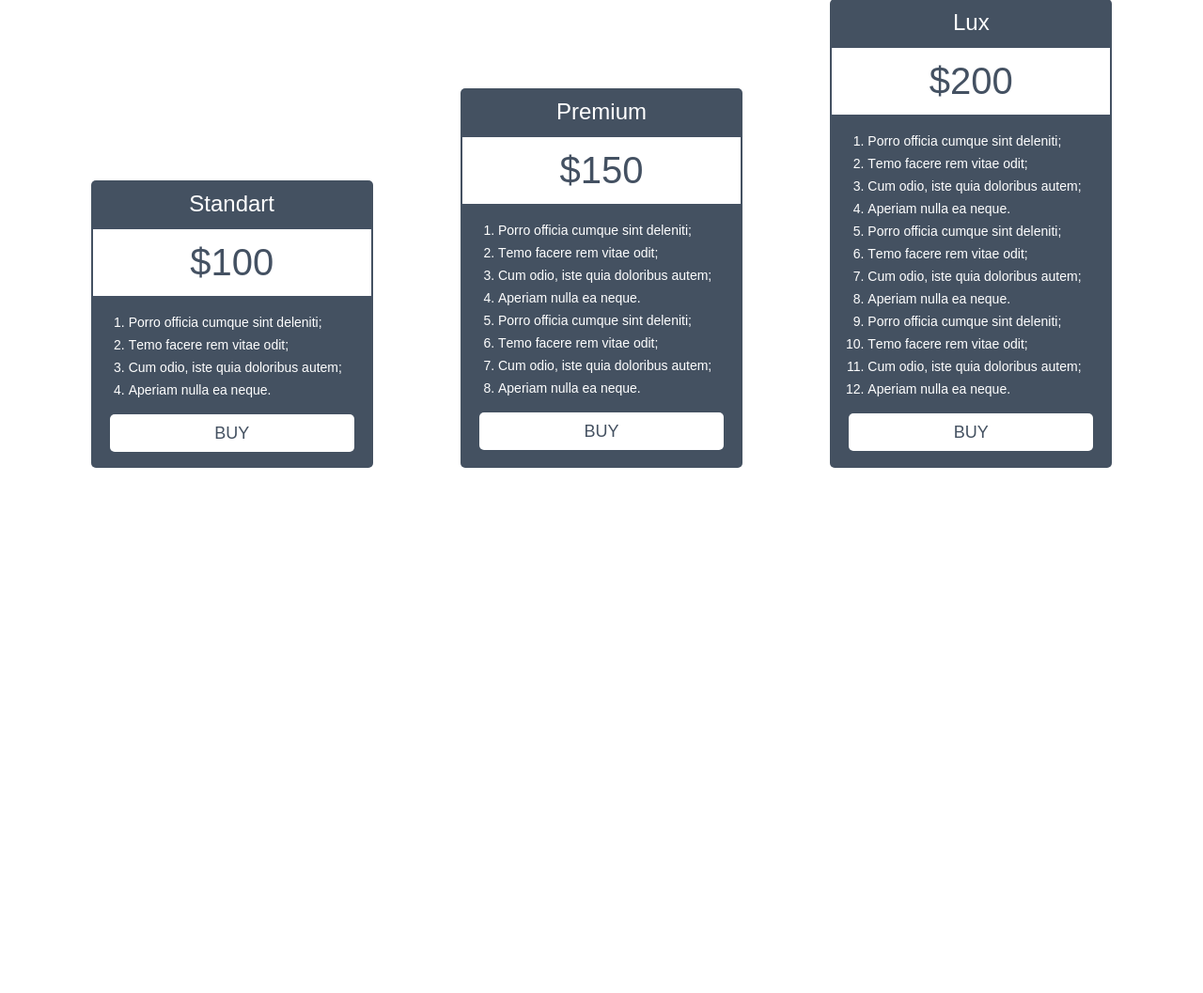
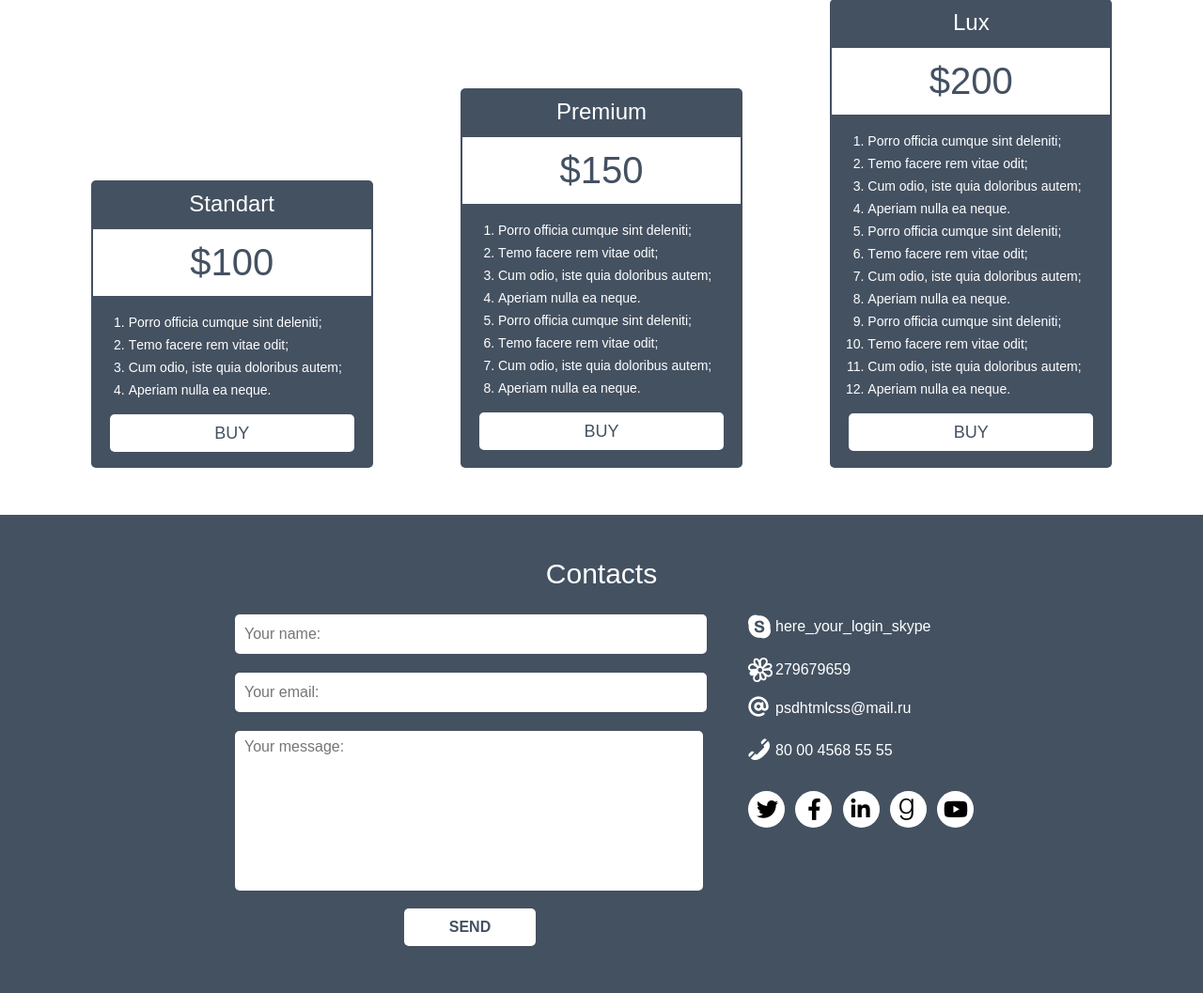
Before and after one commit to Jhon-Mosk/Portfolio, a PHP site: page / in a window 1280 px wide. Shown: the part 2103-3160 px from the top of the page at 94% size. Before the commit the page ends 2601 px from the top, so only its background shows below. Run offline with PHP 8.4, Linux system fonts and the light colour scheme; some libraries are stand-ins or nearby versions.

Commit message:
Added section "Contacts"

```diff
--- a/Simple_Landing_Page/index.html
+++ b/Simple_Landing_Page/index.html
@@ -5,6 +5,8 @@
     <meta charset="UTF-8">
     <meta name="viewport" content="width=device-width, initial-scale=1.0">
     <meta http-equiv="X-UA-Compatible" content="ie=edge">
+    <link rel="stylesheet" href="https://use.fontawesome.com/releases/v5.8.1/css/all.css"
+    integrity="sha384-50oBUHEmvpQ+1lW4y57PTFmhCaXp0ML5d60M1M7uH2+nqUivzIebhndOJK28anvf" crossorigin="anonymous">
     <link rel="stylesheet" href="styles/style.css">
     <title>Simple Landing Page</title>
 </head>
@@ -191,8 +193,33 @@
                 </article>
             </div>
         </section>
-        <section>
-
+        <section class="contact">
+            <h2 class="headline">Contacts</h2>
+            <div class="inputClientData">
+                <input type="text" placeholder="Your name:">
+                <input type="email" placeholder="Your email:">
+                <textarea class="message" placeholder="Your message:"></textarea>
+                <button>SEND</button>
+            </div>
+            <div class="socialContact">
+                <ul>
+                    <div class="sprites"></div>
+                    <li>here_your_login_skype</li>
+                    <div class="sprites"></div>
+                    <li>279679659</li>
+                    <div class="sprites"></div>
+                    <li>psdhtmlcss@mail.ru</li>
+                    <div class="sprites"></div>
+                    <li>80 00 4568 55 55</li>
+                </ul>
+                <div class="flexWrapSocial">
+                    <i class="fab fa-twitter"></i>
+                    <i class="fab fa-facebook-f"></i>
+                    <i class="fab fa-linkedin-in"></i>
+                    <i class="fab fa-goodreads-g"></i>
+                    <i class="fab fa-youtube"></i>
+                </div>
+            </div>
         </section>
         <footer>
 
--- a/Simple_Landing_Page/styles/style.css
+++ b/Simple_Landing_Page/styles/style.css
@@ -219,3 +219,121 @@ section {
   width: 300px;
   height: 499px;
 }
+.contact {
+  background-color: #445161;
+}
+.contact:after {
+  content: '';
+  clear: both;
+  display: block;
+}
+.contact .headline {
+  color: #ffffff;
+  margin-top: -5px;
+}
+.contact .inputClientData {
+  width: 500px;
+  float: left;
+  padding-left: 200px;
+}
+.contact .inputClientData input {
+  width: 490px;
+  height: 40px;
+  padding-left: 10px;
+  border: none;
+  border-radius: 5px;
+  margin-bottom: 20px;
+  color: #445162;
+  font-family: Arial, Helvetica, sans-serif;
+  font-size: 16px;
+}
+.contact .inputClientData textarea {
+  height: 166px;
+  width: 486px;
+  padding-left: 10px;
+  border: none;
+  border-radius: 5px;
+  margin-bottom: 20px;
+  color: #445162;
+  font-family: Arial, Helvetica, sans-serif;
+  font-size: 16px;
+  line-height: 30px;
+  resize: none;
+  margin-bottom: 15px;
+}
+.contact .inputClientData button {
+  width: 140px;
+  height: 40px;
+  background-color: #ffffff;
+  margin-left: 180px;
+  border: none;
+  border-radius: 5px;
+  color: #445162;
+  font-size: 16px;
+  font-weight: 600;
+  text-transform: uppercase;
+}
+.contact .socialContact {
+  width: 240px;
+  float: right;
+  padding-right: 194px;
+}
+.contact .socialContact ul {
+  list-style: none;
+  margin-top: 0px;
+  padding-left: 0;
+}
+.contact .socialContact ul .sprites {
+  height: 26px;
+  width: 26px;
+  padding-right: 3px;
+  float: left;
+}
+.contact .socialContact ul .sprites:nth-child(1) {
+  background: url(../images/sprites.png) no-repeat 0 0;
+}
+.contact .socialContact ul .sprites:nth-child(3) {
+  background: url(../images/sprites.png) no-repeat -50px 0;
+}
+.contact .socialContact ul .sprites:nth-child(5) {
+  background: url(../images/sprites.png) no-repeat 0 -50px;
+}
+.contact .socialContact ul .sprites:nth-child(7) {
+  background: url(../images/sprites.png) no-repeat -50px -50px;
+}
+.contact .socialContact ul li {
+  color: #ffffff;
+  font-size: 16px;
+  margin-bottom: 19px;
+  line-height: 26px;
+}
+.contact .socialContact ul li:nth-child(2) {
+  margin-bottom: 20px;
+}
+.contact .socialContact ul li:nth-child(4) {
+  margin-bottom: 15px;
+}
+.contact .socialContact .flexWrapSocial {
+  display: flex;
+  justify-content: space-between;
+  margin-top: 30px;
+}
+.contact .socialContact .flexWrapSocial i {
+  height: 39px;
+  width: 39px;
+  font-size: 23px;
+  background-color: #ffffff;
+  border-radius: 50%;
+  line-height: 39px;
+  box-sizing: border-box;
+  padding-left: 9px;
+}
+.contact .socialContact .flexWrapSocial .fab:nth-child(2) {
+  padding-left: 13px;
+}
+.contact .socialContact .flexWrapSocial .fab:nth-child(4) {
+  padding-left: 9px;
+}
+.contact .socialContact .flexWrapSocial .fab:nth-child(5) {
+  padding-left: 7px;
+}
--- a/Simple_Landing_Page/styles/style.less
+++ b/Simple_Landing_Page/styles/style.less
@@ -213,7 +213,7 @@ section {
         background-color: #445161;
         border-radius: 5px;
 
-        .headline{
+        .headline {
             color: #ffffff;
             font-size: 24px;
             line-height: 30px;
@@ -266,3 +266,145 @@ section {
         height: 499px;
     }
 }
+
+.contact {
+    background-color: #445161;
+
+    &:after {
+        content: '';
+        clear: both;
+        display: block;
+    }
+
+    .headline {
+        color: #ffffff;
+        margin-top: -5px;
+    }
+
+    .inputClientData {
+        width: 500px;
+        float: left;
+        padding-left: 200px;
+
+        input {
+            width: 490px;
+            height: 40px;
+            padding-left: 10px;
+            border: none;
+            border-radius: 5px;
+            margin-bottom: 20px;
+            color: #445162;
+            font-family: Arial, Helvetica, sans-serif;
+            font-size: 16px;
+        }
+
+        textarea {
+            height: 166px;
+            width: 486px;
+            padding-left: 10px;
+            border: none;
+            border-radius: 5px;
+            margin-bottom: 20px;
+            color: #445162;
+            font-family: Arial, Helvetica, sans-serif;
+            font-size: 16px;
+            line-height: 30px;
+            resize: none;
+            margin-bottom: 15px;
+        }
+
+        button {
+            width: 140px;
+            height: 40px;
+            background-color: #ffffff;
+            margin-left: 180px;
+            border: none;
+            border-radius: 5px;
+            color: #445162;
+            font-size: 16px;
+            font-weight: 600;
+            text-transform: uppercase;
+        }
+    }
+
+    .socialContact {
+        width: 240px;
+        float: right;
+        padding-right: 194px;
+
+        ul {
+            list-style: none;
+            margin-top: 0px;
+            padding-left: 0;
+
+            .sprites {
+                height: 26px;
+                width: 26px;
+                padding-right: 3px;
+                float: left;
+
+
+                &:nth-child(1) {
+                    background: url(../images/sprites.png) no-repeat 0 0;
+                }
+
+                &:nth-child(3) {
+                    background: url(../images/sprites.png) no-repeat -50px 0;
+                }
+
+                &:nth-child(5) {
+                    background: url(../images/sprites.png) no-repeat 0 -50px;
+                }
+
+                &:nth-child(7) {
+                    background: url(../images/sprites.png) no-repeat -50px -50px;
+                }
+
+            }
+
+            li {
+                color: #ffffff;
+                font-size: 16px;
+                margin-bottom: 19px;
+                line-height: 26px;
+
+                &:nth-child(2) {
+                    margin-bottom: 20px;
+                }
+
+                &:nth-child(4) {
+                    margin-bottom: 15px;
+                }
+            }
+        }
+
+        .flexWrapSocial {
+            display: flex;
+            justify-content: space-between;
+            margin-top: 30px;
+
+            & i {
+                height: 39px;
+                width: 39px;
+                font-size: 23px;
+                background-color: #ffffff;
+                border-radius: 50%;
+                line-height: 39px;
+                box-sizing: border-box;
+                padding-left: 9px;
+            }
+
+            .fab:nth-child(2) {
+                padding-left: 13px;
+            }
+
+            .fab:nth-child(4) {
+                padding-left: 9px;
+            }
+
+            .fab:nth-child(5) {
+                padding-left: 7px;
+            }
+        }
+    }
+}
```
Also changed, not shown: Simple_Landing_Page/images/email icon.png (added), Simple_Landing_Page/images/icq icon.png (added), Simple_Landing_Page/images/phone icon.png (added), Simple_Landing_Page/images/skype icon.png (added), Simple_Landing_Page/images/sprites.png (added).
